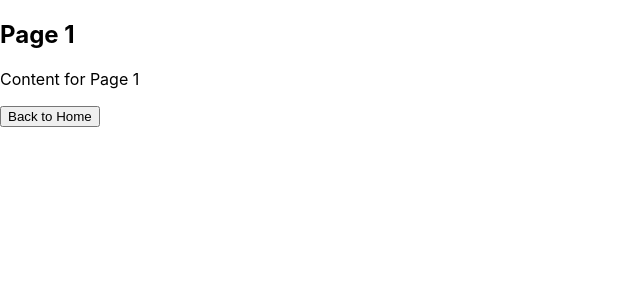
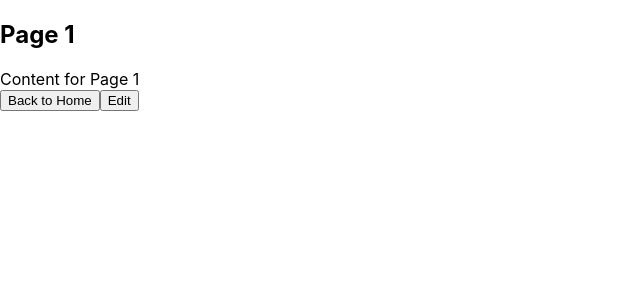
Before and after one commit to Hydraxon91/WikiPOC, a React (Create React App) app in the folder wiki-frontend/: page /page/1 in a window 1280 px wide. Shown: the top 300 px of the page, without its empty margins (0-640 px from the left). Built offline with nearby package versions, Linux system fonts and the light colour scheme.

Commit message:
Added Edit button to the actual page

```diff
--- a/wiki-frontend/src/Components/WikiList.js
+++ b/wiki-frontend/src/Components/WikiList.js
@@ -12,7 +12,6 @@ const WikiList = ({ pages, onDelete }) => {
             <Link to={`/page/${page.id}`}>
               <strong>{page.title}</strong>
             </Link>
-            : {page.content}
             <button onClick={() => onDelete(page.id)}>Delete</button>
             <Link to={`/edit/${page.id}`}>
               <button>Edit</button>
--- a/wiki-frontend/src/Pages/WikiPage.js
+++ b/wiki-frontend/src/Pages/WikiPage.js
@@ -1,23 +1,24 @@
 import React from 'react';
-import { useParams, useNavigate } from 'react-router-dom';
+import { useParams, Link } from 'react-router-dom';
 
 const WikiPage = ({ pages }) => {
   const { id } = useParams();
   const page = pages.find((p) => p.id.toString() === id);
-  const navigate = useNavigate();
 
-  const handleBack = () => {
-    navigate('/');
-  };
   return (
     <div>
       {page && (
         <div>
           <h2>{page.title}</h2>
-          <p>{page.content}</p>
+          <div dangerouslySetInnerHTML={{ __html: page.content }} />
         </div>
       )}
-      <button onClick={handleBack}>Back to Home</button>
+      <Link to={`/`}>
+        <button >Back to Home</button>
+      </Link>
+      <Link to={`/edit/${page.id}`}>
+              <button>Edit</button>
+      </Link>
     </div>
   );
 };
```
